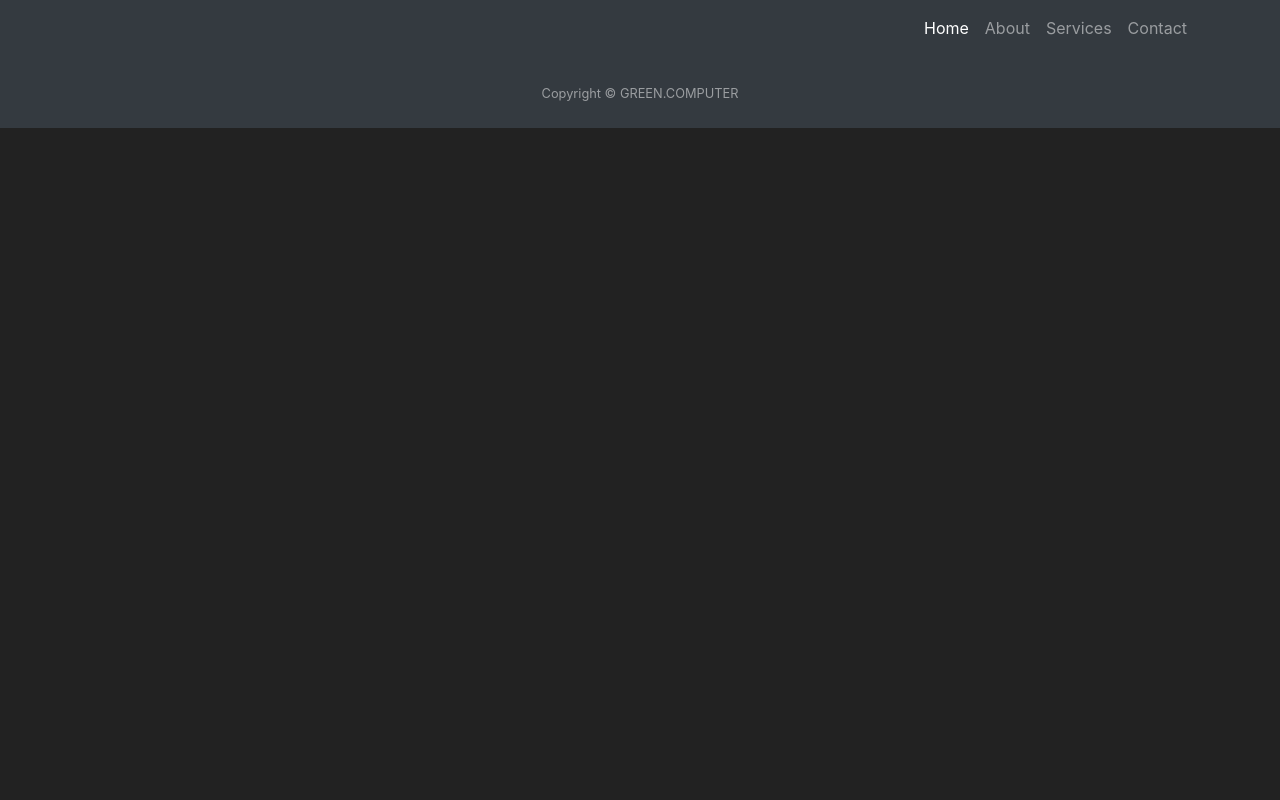
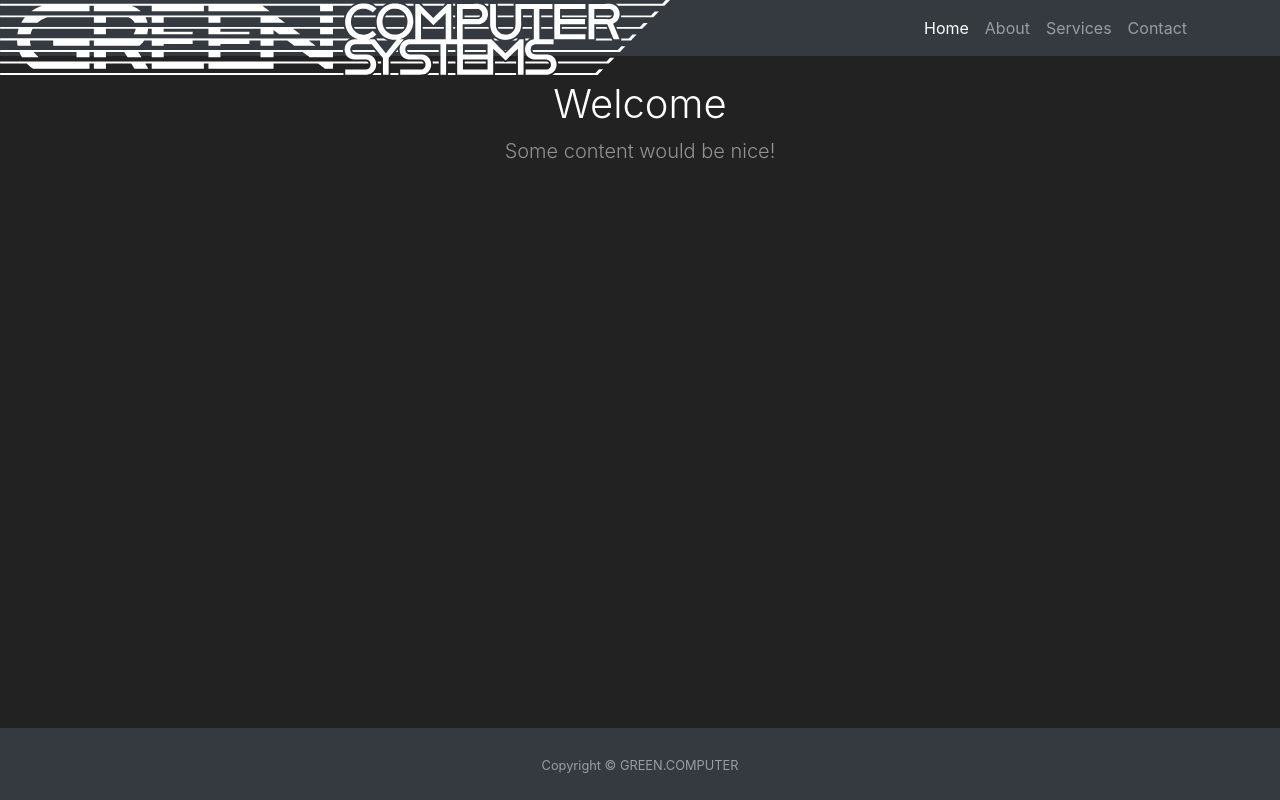
Before and after one commit to GreenThemes/GreenComputer, a plain HTML site: page index.html in a window 1280 px wide. Drawn offline with nearby package versions, Linux system fonts and the light colour scheme.

Commit message:
add contenterty

```diff
--- a/index.html
+++ b/index.html
@@ -11,12 +11,13 @@
 
     <title>GET A GREEN COMPUTER</title>
   </head>
-  <body>
+  <body class="d-flex flex-column">
+
 
     <nav class="navbar navbar-expand-lg navbar-dark bg-dark static-top">
       <div class="container">
         <a class="navbar-brand" href="#">
-              <img src="greenlogo.svg" alt="">
+              <img src="greenlogo.svg" alt="" style="height: 75px;top: 0px;left: 0px;position: absolute;"">
             </a>
         <button class="navbar-toggler" type="button" data-toggle="collapse" data-target="#navbarResponsive" aria-controls="navbarResponsive" aria-expanded="false" aria-label="Toggle navigation">
               <span class="navbar-toggler-icon"></span>
@@ -43,7 +44,16 @@
     </nav>
 
 
-
+    <div id="page-content">
+      <div class="container text-center">
+        <div class="row justify-content-center">
+          <div class="col-md-7">
+            <h1 class="font-weight-light mt-4 text-white">Welcome</h1>
+            <p class="lead text-white-50">Some content would be nice!</p>
+          </div>
+        </div>
+      </div>
+    </div>
 
 <footer id="sticky-footer" class="py-4 bg-dark text-white-50">
     <div class="container text-center">
```
